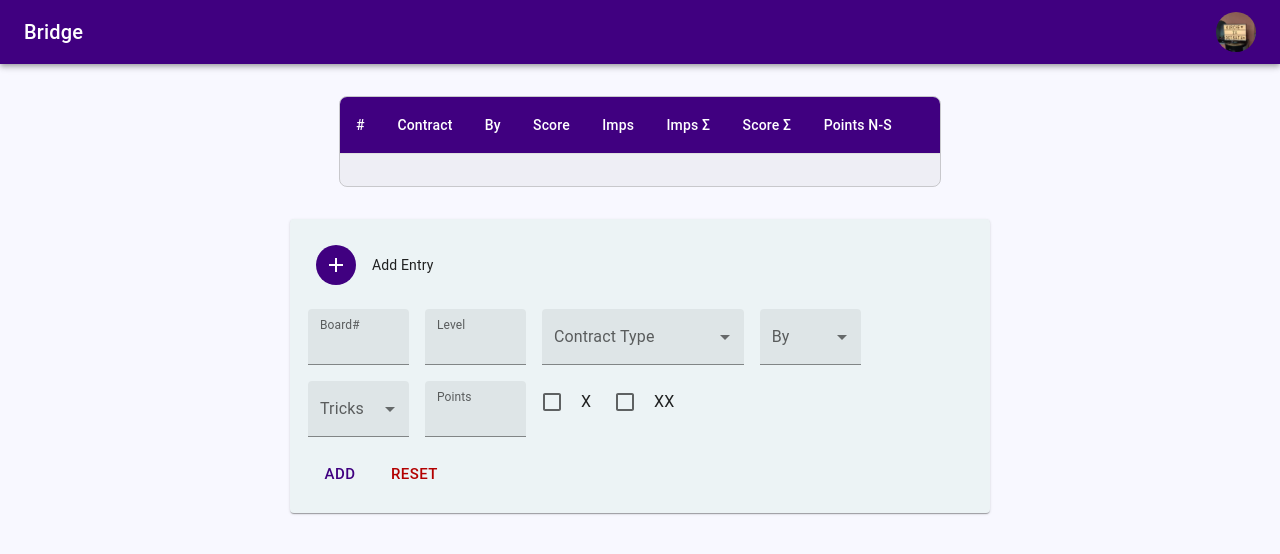
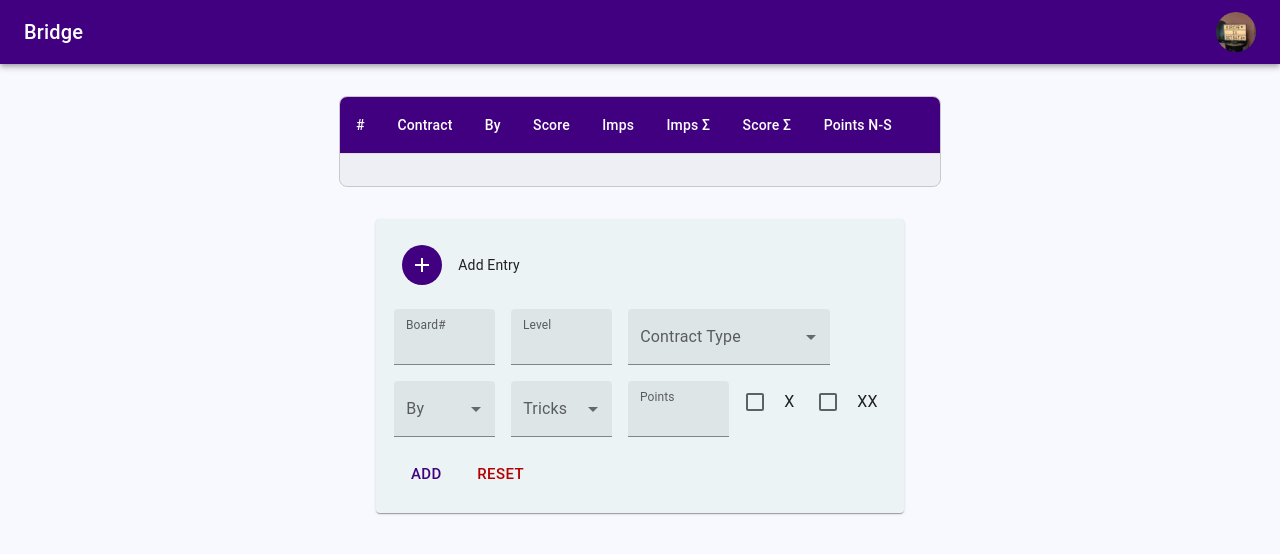
Before and after one commit to yotovviktor/ViktorBridge, a React (Create React App) app: page / in a window 1280 px wide. Shown: the top 554 px of the page. Built offline with nearby package versions, Linux system fonts and the light colour scheme.

Commit message:
bautifing

```diff
--- a/public/index.html
+++ b/public/index.html
@@ -2,14 +2,14 @@
 <html lang="en">
   <head>
     <meta charset="utf-8" />
-    <link rel="icon" href="%PUBLIC_URL%/favicon.ico" />
+    <link rel="icon" href="%PUBLIC_URL%/logo.png" />
     <meta name="viewport" content="width=device-width, initial-scale=1" />
     <meta name="theme-color" content="#000000" />
     <meta
       name="description"
       content="Web site created using create-react-app"
     />
-    <link rel="apple-touch-icon" href="%PUBLIC_URL%/logo192.png" />
+    <link rel="apple-touch-icon" href="%PUBLIC_URL%/logo.png" />
     <!--
       manifest.json provides metadata used when your web app is installed on a
       user's mobile device or desktop. See https://developers.google.com/web/fundamentals/web-app-manifest/
@@ -24,7 +24,7 @@
       work correctly both with client-side routing and a non-root public URL.
       Learn how to configure a non-root public URL by running `npm run build`.
     -->
-    <title>React App</title>
+    <title>Viktor APP</title>
   </head>
   <body>
     <noscript>You need to enable JavaScript to run this app.</noscript>
--- a/src/Bridge/AddEntry.tsx
+++ b/src/Bridge/AddEntry.tsx
@@ -91,7 +91,7 @@ const AddEntry: React.FC<AddOrEditEntryProps> = ({ entry, addEntryFunction }) =>
 
     return (
         <Container sx={tableContainerSx}>
-            <Card sx={{ bgcolor: 'rgb(236, 243, 245)', padding: '10px', m: '20px', minWidth: '600px', maxWidth: '680px', position: 'center', border: 'thin' }}>
+            <Card sx={{ bgcolor: 'rgb(236, 243, 245)', padding: '10px', m: '20px', minWidth: 'auto', maxWidth: 'auto', position: 'center', border: 'thin' }}>
                 <CardHeader
                     sx={{ borderBottom: 'thick', borderBottomColor: 'grey' }}
                     avatar={
@@ -103,6 +103,7 @@ const AddEntry: React.FC<AddOrEditEntryProps> = ({ entry, addEntryFunction }) =>
                 />
 
                 <form onSubmit={handleSubmit(onSubmitHandler)}>
+                    <div>
                         <FormControl>
                             <TextField
                                 sx={{ m: 1, minWidth: '5ch', maxWidth: '10ch' }}
@@ -149,6 +150,7 @@ const AddEntry: React.FC<AddOrEditEntryProps> = ({ entry, addEntryFunction }) =>
                             <MenuItem value={'Spades'}><span style={{ marginLeft: 'auto', marginRight: 'auto' }}>{getSymbol('Spades')}<i style={{ opacity: '0.5', marginLeft: '5px' }}>(Spades)</i> </span></MenuItem>
                             <MenuItem value={'NoTrump'}><span style={{ marginLeft: 'auto', marginRight: 'auto' }}>{'NT'}<i style={{ opacity: '0.5', marginLeft: '5px' }}>(NoTrump)</i> </span></MenuItem>
                         </TextField>
+                    </div>
                     <TextField
                         sx={{ m: 1, minWidth: '10ch', maxWidth: '15ch' }}
                         id="filled-select"
--- a/src/Bridge/Bridge.tsx
+++ b/src/Bridge/Bridge.tsx
@@ -37,10 +37,10 @@ function Bridge() {
     }
 
     return (
-        <Container>
+        <>
             <ScoreTable entries={entries as Entry[]} onDelete={deleteEntry} onEdit={editEntry} />
             <AddEntry entry={currentEntry} addEntryFunction={addEntry} />
-        </Container>
+        </>
     );
 }
 
--- a/src/Nav/Nav.tsx
+++ b/src/Nav/Nav.tsx
@@ -1,11 +1,10 @@
-import { AppBar, Avatar, Box, IconButton, Toolbar, Typography } from "@mui/material";
+import { AppBar, Avatar, Box, Toolbar, Typography } from "@mui/material";
 import logo from '../logo.png'
-import MenuIcon from '@mui/icons-material/Menu';
 import { purpuleColor } from "../styles";
 
 export default function ButtonAppBar() {
     return (
-        <Box sx={{ flexGrow: 1 }}>
+        <Box >
             <AppBar position="static" sx={{ bgcolor: purpuleColor }}>
                 <Toolbar>
                     <Typography variant="h6" component="div" sx={{ flexGrow: 1 }}>
```
Also changed, not shown: public/logo.png (added). Lines whose indentation alone changed are shown as unchanged.
